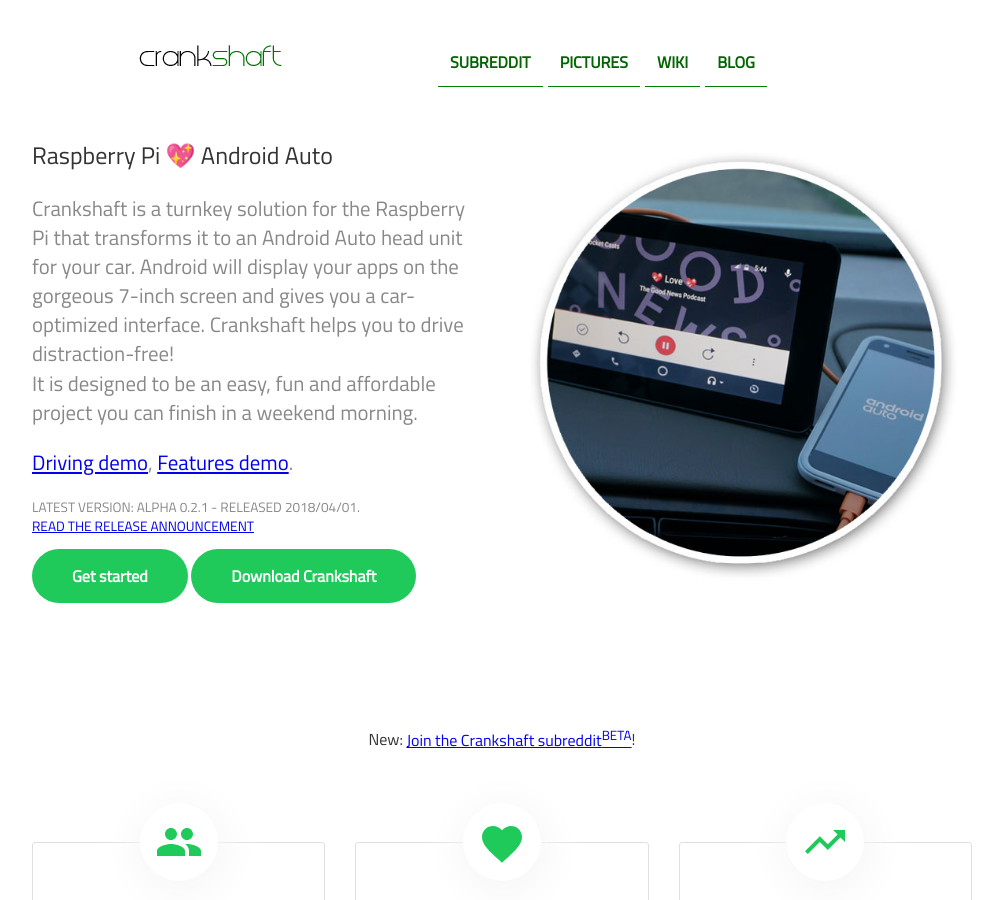
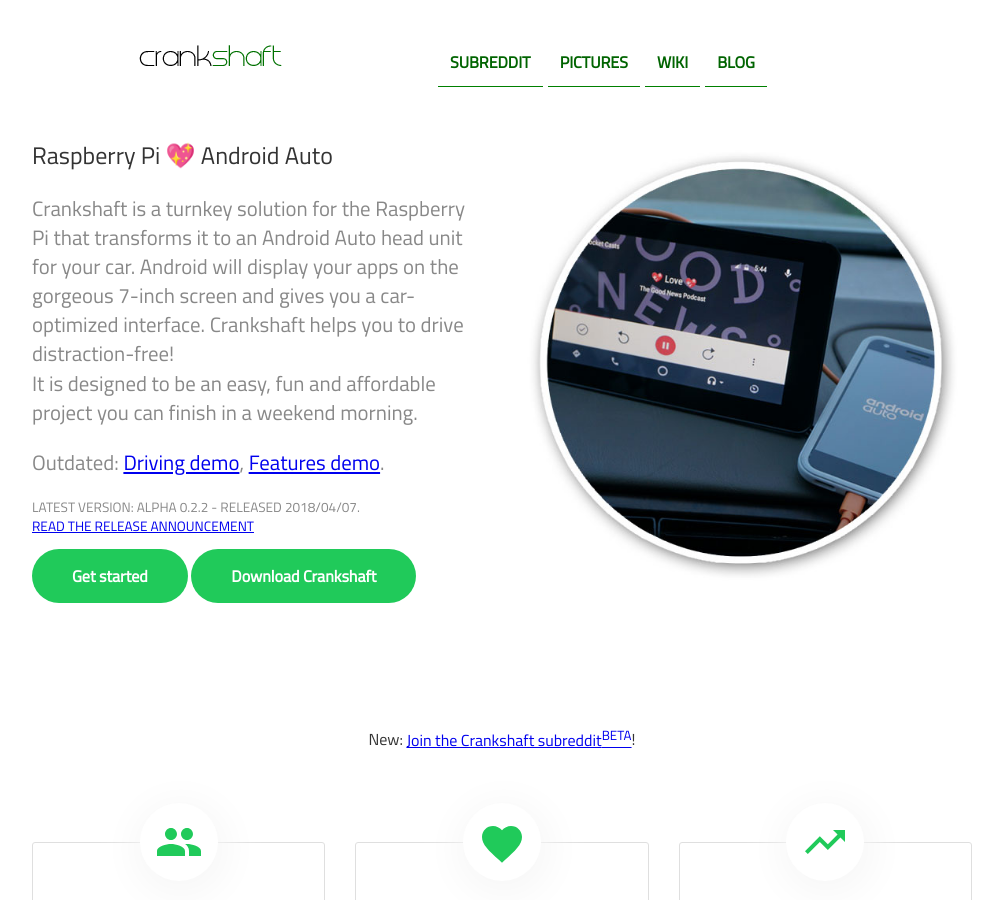
Before and after one commit to opencardev/getcrankshaft.github.io, a Jekyll site: the page built from index.html, in a window 1280 px wide and 900 px high. Shown: the whole window, without its empty margins (138-1141 px from the left). Built offline with Jekyll 4.4.1, drawn with Linux system fonts in a browser that asks for light colours.

Commit message:
[site] add 0.2.2 release

```diff
--- a/index.html
+++ b/index.html
@@ -9,8 +9,8 @@
 				<div class="maintitle">Raspberry Pi 💖 Android Auto</div>
 				<p>Crankshaft is a turnkey solution for the Raspberry Pi that transforms it to an Android Auto head unit for your car. Android will display your apps on the gorgeous 7-inch screen and gives you a car-optimized interface. Crankshaft helps you to drive distraction-free!<br />
 					It is designed to be an easy, fun and affordable project you can finish in a weekend morning.</p>
-				<p><a href="https://youtu.be/oq1TR78kpL4" target="_blank">Driving demo</a>, <a href="https://youtu.be/tFEpfuDBDjM" target="_blank">Features demo</a>.</p>
-				<p class="subtitle">Latest version: Alpha 0.2.1 - Released 2018/04/01.<br /><a href="https://www.reddit.com/r/crankshaft/comments/88p83q/_/" target="_blank">Read the release announcement</a></p>
+				<p>Outdated: <a href="https://youtu.be/oq1TR78kpL4" target="_blank">Driving demo</a>, <a href="https://youtu.be/tFEpfuDBDjM" target="_blank">Features demo</a>.</p>
+				<p class="subtitle">Latest version: Alpha 0.2.2 - Released 2018/04/07.<br /><a href="https://www.reddit.com/r/crankshaft/comments/8agvly/_/" target="_blank">Read the release announcement</a></p>
 				<div class="button">
 					<a href="https://github.com/htruong/crankshaft/wiki/Getting-started-with-Crankshaft" target="_blank">Get started</a> <a href="https://github.com/htruong/crankshaft/releases" target="_blank">Download Crankshaft</a>
 				</div>
```
